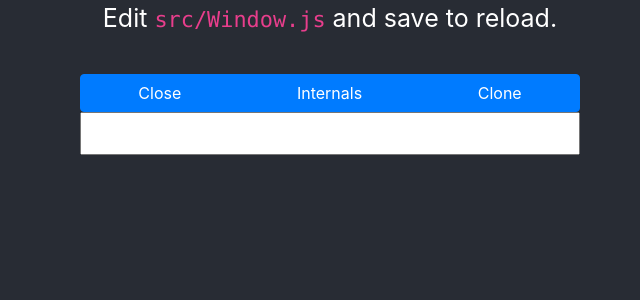
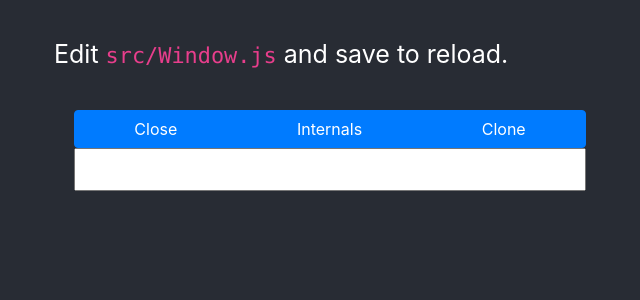
Before and after one commit to Donaim/hacalc-web, a React (Create React App) app in the folder react-app/: page / in a window 1280 px wide. Shown: the top 300 px of the page, without its empty margins (310-950 px from the left). Built offline with nearby package versions, Linux system fonts and the light colour scheme.

Commit message:
improve sizes

```diff
--- a/react-app/src/App.js
+++ b/react-app/src/App.js
@@ -7,6 +7,13 @@ class App extends Component {
     styles = { height: '90vh',
              };
 
+    innerStyles = { marginTop: 'auto',
+                    marginBottom: 'auto',
+                    marginLeft: 'auto',
+                    marginRight: 'auto',
+                    height: '90%',
+                  };
+
     constructor() {
         super();
         this.state = {};
@@ -15,8 +22,10 @@ class App extends Component {
     render() {
         return (
             <div className="App-header" style={this.styles}>
-                <p> Edit <code>src/Window.js</code> and save to reload. </p>
-                <Desktop />
+                <div style={this.innerStyles}>
+                    <p> Edit <code>src/Window.js</code> and save to reload. </p>
+                    <Desktop />
+                </div>
             </div>
         );
     }
--- a/react-app/src/Desktop.js
+++ b/react-app/src/Desktop.js
@@ -5,9 +5,7 @@ import { stageInterface, setInterface } from './Util.js';
 class Desktop extends Component {
 
     styles = { display: 'inline-flex',
-               marginLeft: 'auto', //alternative to justify-content
-               marginRight: 'auto',
-               height: '80%',
+               height: '90%',
              };
 
     constructor(args) {
--- a/react-app/src/Window.js
+++ b/react-app/src/Window.js
@@ -16,7 +16,7 @@ function makeButton(text, handler) {
 class Window extends Component {
 
     styles = {
-        width: '500px',
+        width: '40vw',
         float: 'left',
         margin: '20px',
         textAlign: 'left',
```
